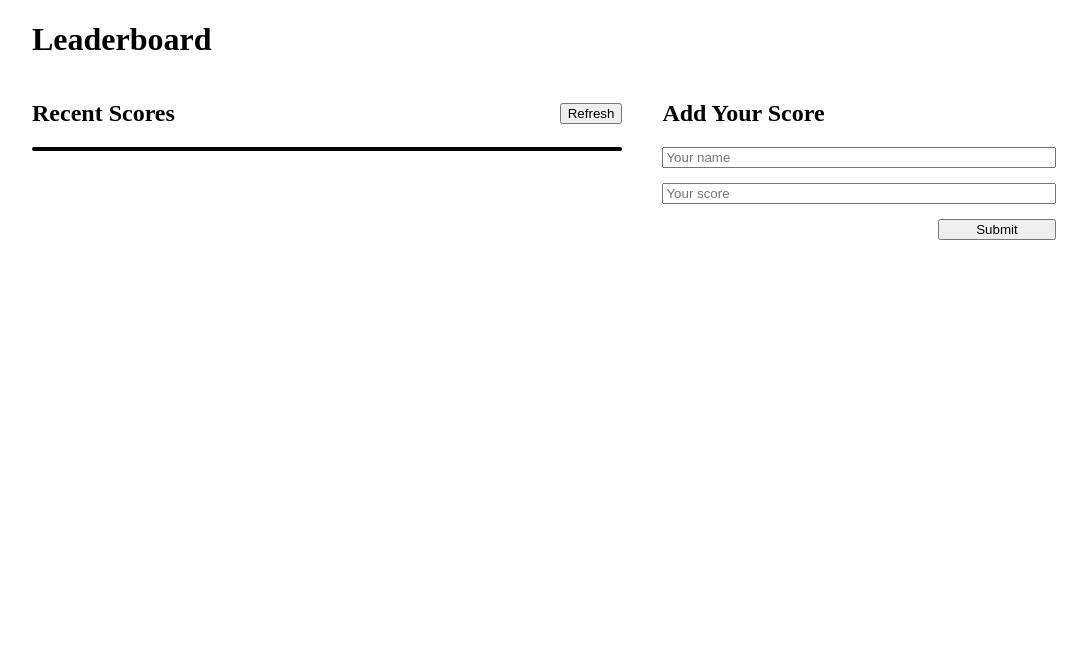
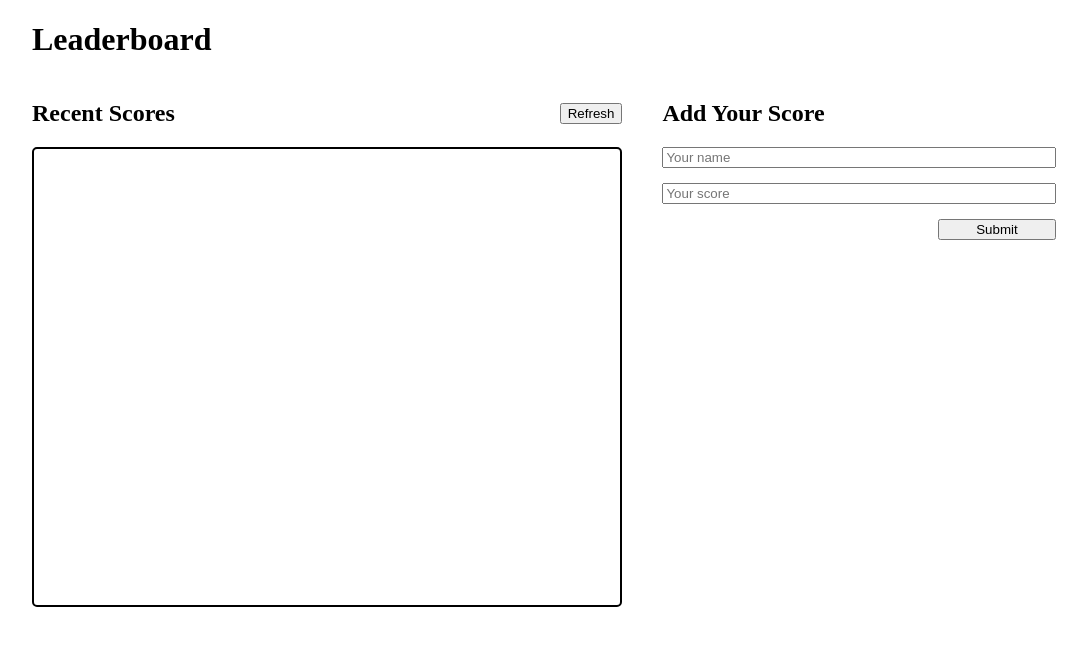
Before and after one commit to piero-vic/Leaderboard, a website built with webpack: page src/index.html in a window 1280 px wide. Shown: the whole page, without its empty margins (96-1183 px from the left). Built offline with nearby package versions, Linux system fonts and the light colour scheme; no server answers.

Commit message:
Add scroll functionality to leaderboard

```diff
--- a/src/style.css
+++ b/src/style.css
@@ -27,6 +27,8 @@ body {
 .leaderboard {
   border: 2px solid black;
   border-radius: 5px;
+  height: 456px;
+  overflow: auto;
 }
 
 .leaderboard-list {
```
